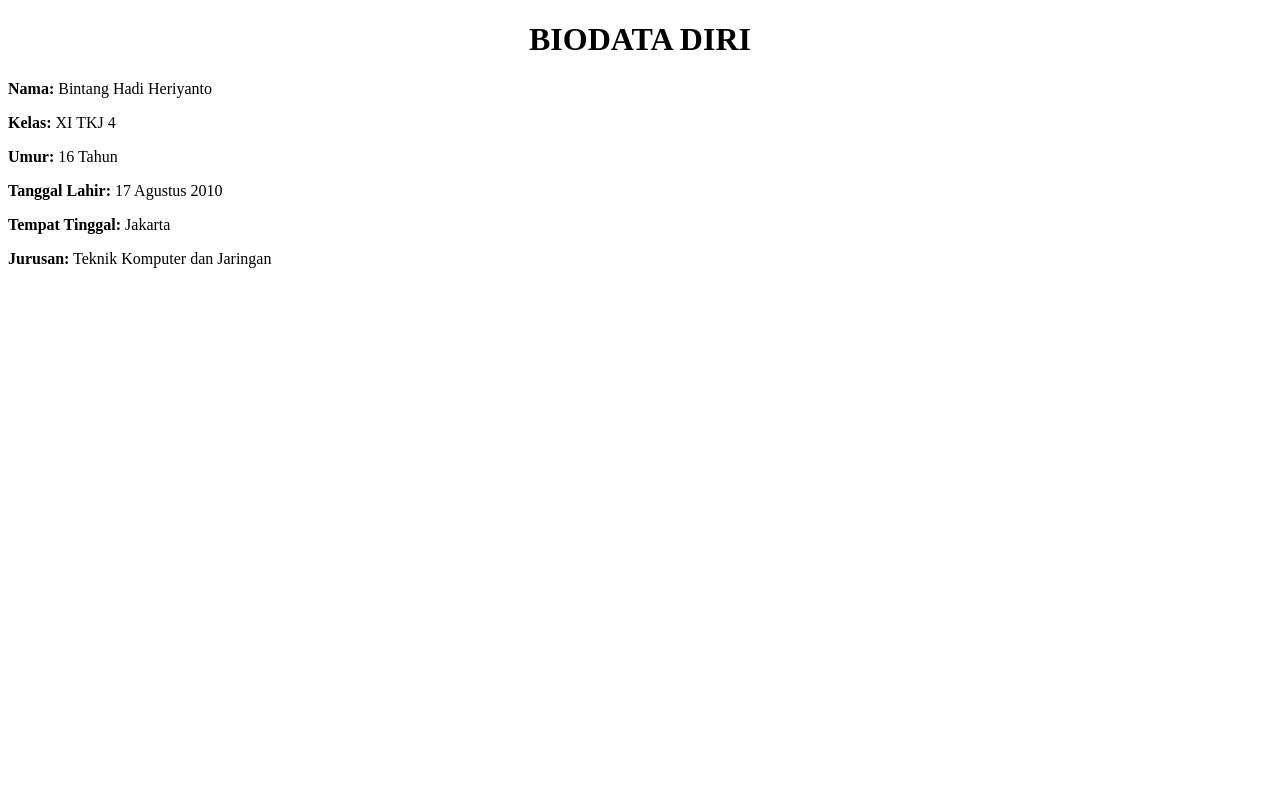
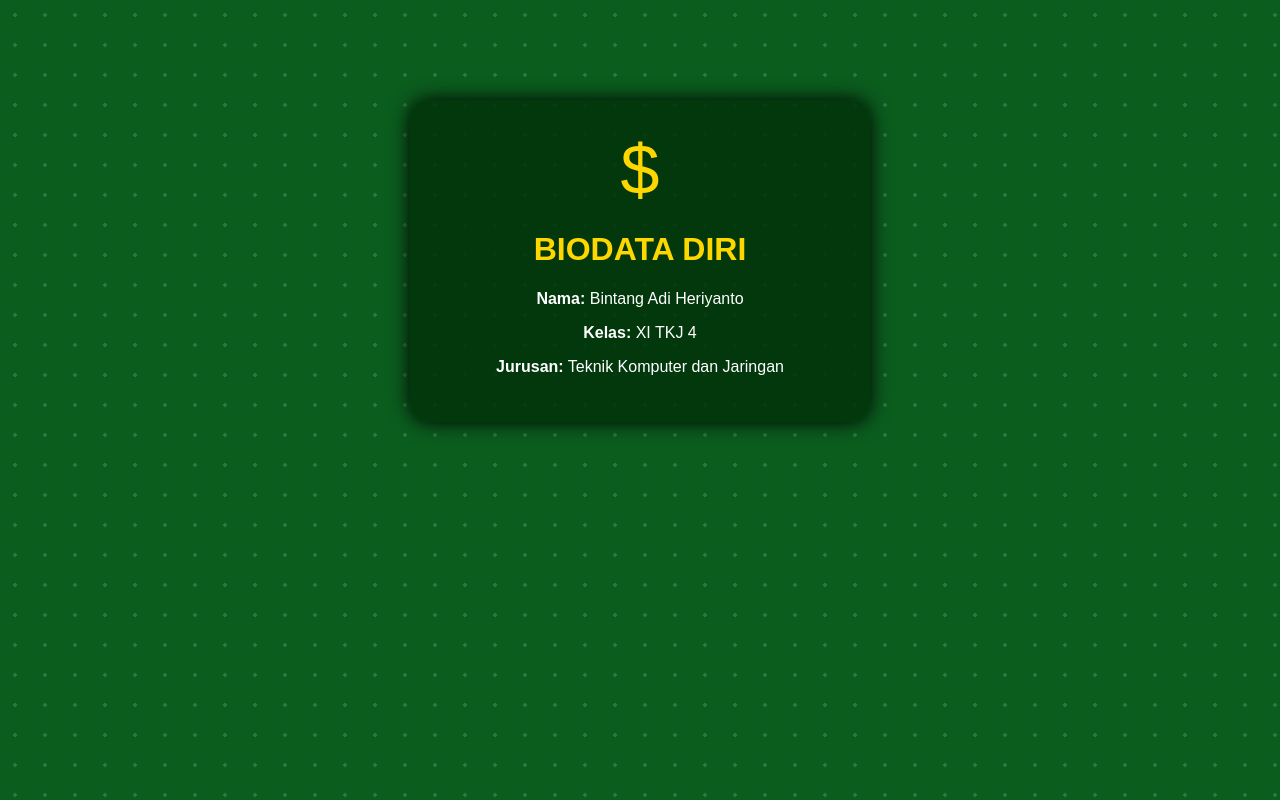
Before and after one commit to bintangadibintang32-oss/bintang-bintangadi, a plain HTML site: page index.html in a window 1280 px wide. Drawn offline with Linux system fonts and the light colour scheme.

Commit message:
Update index.html

```diff
--- a/index.html
+++ b/index.html
@@ -1,18 +1,51 @@
 <!DOCTYPE html>
 <html>
 <head>
-    <title>Biodata Saya</title>
+    <title>Biodata Bintang Adi Heriyanto</title>
+
+    <style>
+        body {
+            margin: 0;
+            font-family: Arial, sans-serif;
+            background-color: #0b5d1e;
+            background-image:
+                radial-gradient(circle, rgba(255,255,255,0.15) 2px, transparent 2px);
+            background-size: 30px 30px;
+            color: white;
+        }
+
+        .container {
+            width: 400px;
+            margin: 100px auto;
+            padding: 30px;
+            text-align: center;
+            background: rgba(0, 50, 10, 0.85);
+            border-radius: 20px;
+            box-shadow: 0 0 20px black;
+        }
+
+        h1 {
+            color: #ffd700;
+        }
+
+        .dollar {
+            font-size: 70px;
+            color: #ffd700;
+        }
+    </style>
 </head>
+
 <body>
 
-    <h1 align="center">BIODATA DIRI</h1>
+    <div class="container">
+        <div class="dollar">$</div>
 
-    <p><b>Nama:</b> Bintang Hadi Heriyanto</p>
-    <p><b>Kelas:</b> XI TKJ 4</p>
-    <p><b>Umur:</b> 16 Tahun</p>
-    <p><b>Tanggal Lahir:</b> 17 Agustus 2010</p>
-    <p><b>Tempat Tinggal:</b> Jakarta</p>
-    <p><b>Jurusan:</b> Teknik Komputer dan Jaringan</p>
+        <h1>BIODATA DIRI</h1>
+
+        <p><b>Nama:</b> Bintang Adi Heriyanto</p>
+        <p><b>Kelas:</b> XI TKJ 4</p>
+        <p><b>Jurusan:</b> Teknik Komputer dan Jaringan</p>
+    </div>
 
 </body>
 </html>
```
